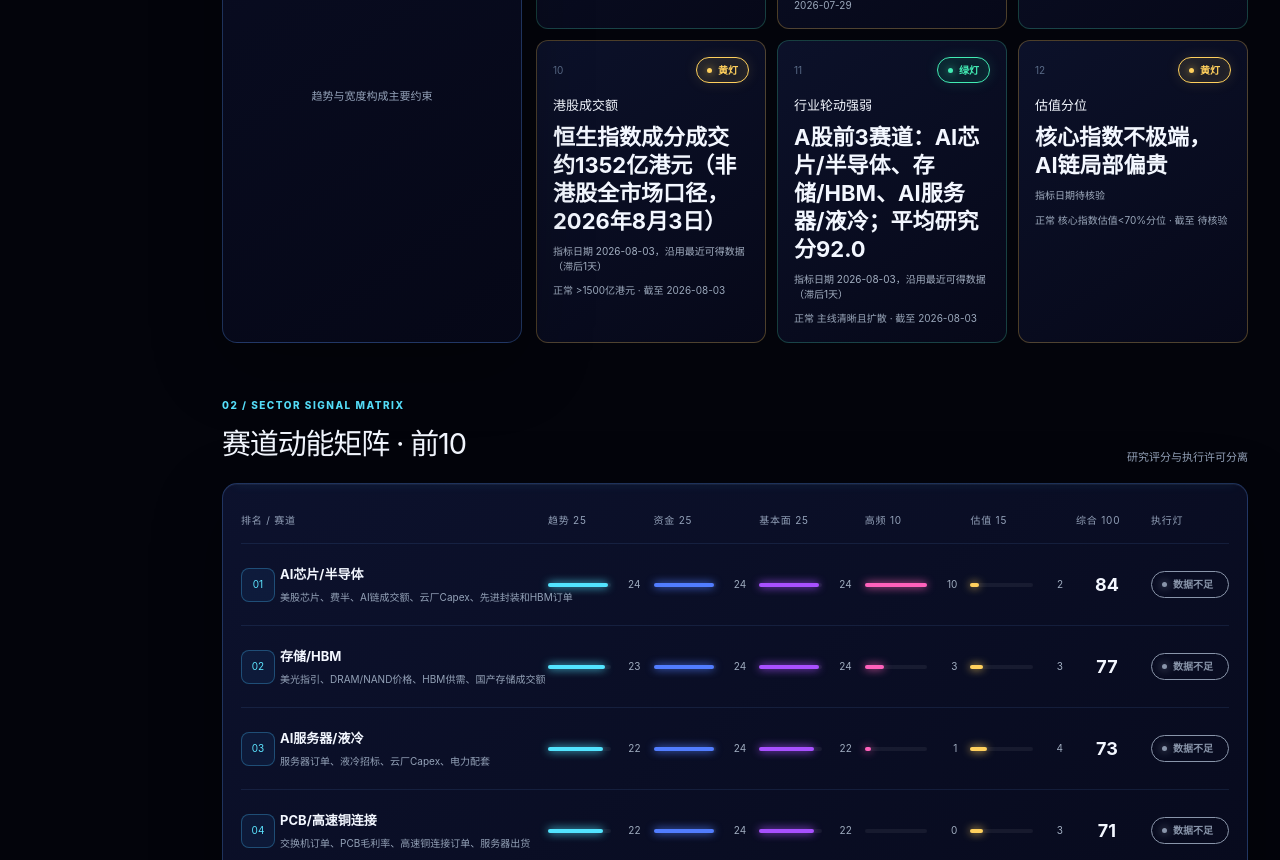
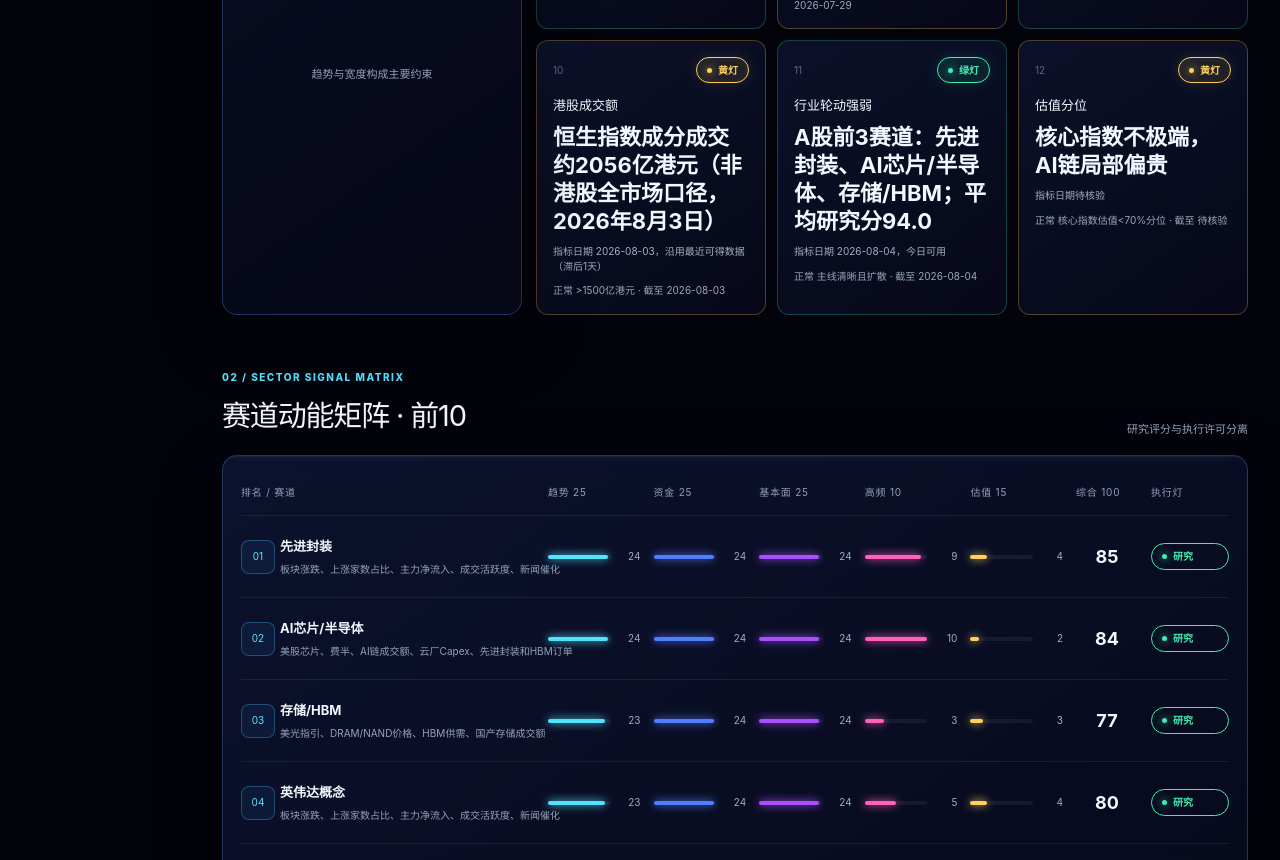
Before and after one commit to judebrisbylg-matthew/investment-market-dashboard, a Next.js app in the folder dashboard/: page /investment-market-dashboard/ in a window 1280 px wide. Shown: the part 1940-2800 px from the top of the page. Built offline with nearby package versions, Linux system fonts and the light colour scheme.

Commit message:
Update daily investment center dashboard

```diff
--- a/dashboard/app/dashboard-data.ts
+++ b/dashboard/app/dashboard-data.ts
@@ -1,10 +1,10 @@
 // Generated from data/market-data.json. Do not edit by hand.
 export const snapshot = {
   "businessDate": "2026-08-04",
-  "generatedAt": "2026-08-04T12:17:26+08:00",
+  "generatedAt": "2026-08-04T14:49:40+08:00",
   "asOf": "2026/8/4 06:15 HKT",
-  "marketGate": "数据不足",
-  "dataHealth": "灰灯",
+  "marketGate": "风险偏高",
+  "dataHealth": "绿灯",
   "coverage": 96,
   "riskScore": 71,
   "lightCounts": {
@@ -19,20 +19,20 @@ export const snapshot = {
     "action": "等待",
     "marketJudgement": "今天结论：黄灯偏防守，7/12只基金走弱，不是普通震荡；先控回撤，暂停加仓。",
     "positionAdvice": "仓位建议：高波动仓位先降速，AI/半导体、PCB、有色等只等放量修复，不补跌。",
-    "needAction": "今日动作：1）停止追高和补跌；2）盯AI芯片/半导体、存储/HBM、AI服务器/液冷能否放量收复；3）核对强弱分化：强项100055(全球科技互联网)日涨4.75%，弱项018896(消费电子)日跌3.71%。",
+    "needAction": "今日动作：1）停止追高和补跌；2）盯先进封装、AI芯片/半导体、存储/HBM能否放量收复；3）核对强弱分化：强项100055(全球科技互联网)日涨4.75%，弱项018896(消费电子)日跌3.71%。",
     "actionReason": "不操作原因：基金端普跌，估值分位、10年期美债收益...仍偏敏感，主线需成交和订单重新确认。",
-    "riskPoint": "主要风险：科技链和高波动资产同步补跌；若成交不足，消费电子/AI终端、机器人/智能制造可能继续拖累组合。",
-    "nextReview": "下次复盘：看AI芯片/半导体、存储/HBM、AI服务器/液冷是否放量止跌，消费电子/AI终端、机器人/智能制造是否继续转弱。"
+    "riskPoint": "主要风险：科技链和高波动资产同步补跌；若成交不足，OLED、东方财富热股可能继续拖累组合。",
+    "nextReview": "下次复盘：看先进封装、AI芯片/半导体、存储/HBM是否放量止跌，OLED、东方财富热股是否继续转弱。"
   },
   "freshness": [
     {
       "name": "风控",
-      "date": "08.03",
+      "date": "08.04",
       "width": 86
     },
     {
       "name": "赛道",
-      "date": "08.03",
+      "date": "08.04",
       "width": 100
     },
     {
@@ -55,8 +55,8 @@ export const snapshot = {
     {
       "code": "01",
       "name": "市场风控",
-      "state": "数据不足",
-      "tone": "green",
+      "state": "风险偏高",
+      "tone": "yellow",
       "desc": "6项预警"
     },
     {
@@ -117,7 +117,7 @@ export const risks = [
   ],
   [
     "美元指数",
-    "DXY约100.02（东方财富美元指数口径，2026年8月3日）",
+    "DXY约100.04（东方财富美元指数口径，2026年8月3日）",
     "green",
     "DXY < 103",
     "指标日期 2026-08-03，沿用最近可得数据（滞后1天）",
@@ -157,7 +157,7 @@ export const risks = [
   ],
   [
     "A股成交额",
-    "沪深两市成交约1.36万亿元（东方财富指数口径，2026年8月3日）",
+    "沪深两市成交约2.09万亿元（东方财富指数口径，2026年8月3日）",
     "green",
     ">1.0万亿",
     "指标日期 2026-08-03，沿用最近可得数据（滞后1天）",
@@ -165,7 +165,7 @@ export const risks = [
   ],
   [
     "港股成交额",
-    "恒生指数成分成交约1352亿港元（非港股全市场口径，2026年8月3日）",
+    "恒生指数成分成交约2056亿港元（非港股全市场口径，2026年8月3日）",
     "yellow",
     ">1500亿港元",
     "指标日期 2026-08-03，沿用最近可得数据（滞后1天）",
@@ -173,11 +173,11 @@ export const risks = [
   ],
   [
     "行业轮动强弱",
-    "A股前3赛道：AI芯片/半导体、存储/HBM、AI服务器/液冷；平均研究分92.0",
+    "A股前3赛道：先进封装、AI芯片/半导体、存储/HBM；平均研究分94.0",
     "green",
     "主线清晰且扩散",
-    "指标日期 2026-08-03，沿用最近可得数据（滞后1天）",
-    "2026-08-03"
+    "指标日期 2026-08-04，今日可用",
+    "2026-08-04"
   ],
   [
     "估值分位",
@@ -191,6 +191,20 @@ export const risks = [
 
 export const sectors = [
   {
+    "name": "先进封装",
+    "score": 85,
+    "trend": 24,
+    "flow": 24,
+    "fundamental": 24,
+    "hf": 9,
+    "value": 4,
+    "research": "green",
+    "execute": "green",
+    "risk": "板块涨跌、上涨家数占比、主力净流入、成交活跃度、新闻催化",
+    "operation": "继续观察",
+    "proxy": "五因子为公开字段透明代理，并非真实资金流或PE。"
+  },
+  {
     "name": "AI芯片/半导体",
     "score": 84,
     "trend": 24,
@@ -199,7 +213,7 @@ export const sectors = [
     "hf": 10,
     "value": 2,
     "research": "green",
-    "execute": "gray",
+    "execute": "green",
     "risk": "美股芯片、费半、AI链成交额、云厂Capex、先进封装和HBM订单",
     "operation": "止盈跟踪",
     "proxy": "五因子为公开字段透明代理，并非真实资金流或PE。"
@@ -213,121 +227,107 @@ export const sectors = [
     "hf": 3,
     "value": 3,
     "research": "green",
-    "execute": "gray",
+    "execute": "green",
     "risk": "美光指引、DRAM/NAND价格、HBM供需、国产存储成交额",
     "operation": "止盈跟踪",
     "proxy": "五因子为公开字段透明代理，并非真实资金流或PE。"
   },
   {
-    "name": "AI服务器/液冷",
-    "score": 73,
-    "trend": 22,
+    "name": "英伟达概念",
+    "score": 80,
+    "trend": 23,
     "flow": 24,
-    "fundamental": 22,
-    "hf": 1,
+    "fundamental": 24,
+    "hf": 5,
     "value": 4,
     "research": "green",
-    "execute": "gray",
-    "risk": "服务器订单、液冷招标、云厂Capex、电力配套",
+    "execute": "green",
+    "risk": "板块涨跌、上涨家数占比、主力净流入、成交活跃度、新闻催化",
     "operation": "继续观察",
     "proxy": "五因子为公开字段透明代理，并非真实资金流或PE。"
   },
   {
-    "name": "PCB/高速铜连接",
-    "score": 71,
-    "trend": 22,
-    "flow": 24,
-    "fundamental": 22,
+    "name": "CPO概念",
+    "score": 64,
+    "trend": 20,
+    "flow": 20,
+    "fundamental": 20,
     "hf": 0,
-    "value": 3,
-    "research": "green",
-    "execute": "gray",
-    "risk": "交换机订单、PCB毛利率、高速铜连接订单、服务器出货",
-    "operation": "止盈跟踪",
-    "proxy": "五因子为公开字段透明代理，并非真实资金流或PE。"
-  },
-  {
-    "name": "光模块/CPO",
-    "score": 71,
-    "trend": 21,
-    "flow": 23,
-    "fundamental": 22,
-    "hf": 1,
     "value": 4,
-    "research": "green",
-    "execute": "gray",
-    "risk": "800G/1.6T订单、云厂资本开支、光模块毛利率",
-    "operation": "止盈跟踪",
-    "proxy": "五因子为公开字段透明代理，并非真实资金流或PE。"
-  },
-  {
-    "name": "消费电子/AI终端",
-    "score": 80,
-    "trend": 20,
-    "flow": 23,
-    "fundamental": 22,
-    "hf": 10,
-    "value": 5,
-    "research": "green",
-    "execute": "gray",
-    "risk": "AI手机/眼镜销量、苹果链订单、端侧AI渗透率",
+    "research": "yellow",
+    "execute": "yellow",
+    "risk": "板块涨跌、上涨家数占比、主力净流入、成交活跃度、新闻催化",
     "operation": "继续观察",
     "proxy": "五因子为公开字段透明代理，并非真实资金流或PE。"
   },
   {
-    "name": "机器人/智能制造",
-    "score": 61,
-    "trend": 18,
+    "name": "OLED",
+    "score": 64,
+    "trend": 20,
     "flow": 20,
-    "fundamental": 18,
+    "fundamental": 20,
     "hf": 0,
-    "value": 5,
+    "value": 4,
     "research": "yellow",
-    "execute": "gray",
-    "risk": "机器人订单、量产进度、设备更新政策、工业自动化数据",
+    "execute": "yellow",
+    "risk": "板块涨跌、上涨家数占比、主力净流入、成交活跃度、新闻催化",
     "operation": "继续观察",
     "proxy": "五因子为公开字段透明代理，并非真实资金流或PE。"
   },
   {
-    "name": "低空经济/军工",
-    "score": 72,
-    "trend": 18,
+    "name": "东方财富热股",
+    "score": 64,
+    "trend": 20,
     "flow": 20,
     "fundamental": 20,
-    "hf": 10,
+    "hf": 0,
     "value": 4,
-    "research": "green",
-    "execute": "gray",
-    "risk": "适航审批、军工订单、低空商业化、无人机交付",
+    "research": "yellow",
+    "execute": "yellow",
+    "risk": "板块涨跌、上涨家数占比、主力净流入、成交活跃度、新闻催化",
     "operation": "继续观察",
     "proxy": "五因子为公开字段透明代理，并非真实资金流或PE。"
   },
   {
-    "name": "有色金属/资源品",
-    "score": 69,
-    "trend": 16,
+    "name": "光纤概念",
+    "score": 64,
+    "trend": 20,
     "flow": 20,
-    "fundamental": 18,
-    "hf": 10,
-    "value": 5,
+    "fundamental": 20,
+    "hf": 0,
+    "value": 4,
     "research": "yellow",
-    "execute": "gray",
-    "risk": "铜价、金价、美元指数、实际利率、库存",
+    "execute": "yellow",
+    "risk": "板块涨跌、上涨家数占比、主力净流入、成交活跃度、新闻催化",
     "operation": "继续观察",
     "proxy": "五因子为公开字段透明代理，并非真实资金流或PE。"
   },
   {
-    "name": "券商/金融科技",
-    "score": 66,
-    "trend": 16,
-    "flow": 19,
-    "fundamental": 18,
-    "hf": 7,
-    "value": 6,
+    "name": "玻璃基板",
+    "score": 64,
+    "trend": 20,
+    "flow": 20,
+    "fundamental": 20,
+    "hf": 0,
+    "value": 4,
     "research": "yellow",
-    "execute": "gray",
-    "risk": "A股成交额、两融余额、券商政策、指数放量",
-    "operation": "观察等待",
+    "execute": "yellow",
+    "risk": "板块涨跌、上涨家数占比、主力净流入、成交活跃度、新闻催化",
+    "operation": "继续观察",
+    "proxy": "五因子为公开字段透明代理，并非真实资金流或PE。"
+  },
+  {
+    "name": "科技风格",
+    "score": 64,
+    "trend": 20,
+    "flow": 20,
+    "fundamental": 20,
+    "hf": 0,
+    "value": 4,
+    "research": "yellow",
+    "execute": "yellow",
+    "risk": "板块涨跌、上涨家数占比、主力净流入、成交活跃度、新闻催化",
+    "operation": "继续观察",
     "proxy": "五因子为公开字段透明代理，并非真实资金流或PE。"
   }
 ] as const;
@@ -352,15 +352,6 @@ export const events = [
     "watch": "美联储官员讲话、10年期美债收益率、实际利率、美元指数、黄金和纳指表现"
   },
   {
-    "title": "中国资产仍受政策、盈利和资金流共同影响，科技制造方向更值得跟踪",
-    "priority": 6,
-    "direction": 0,
-    "confidence": "中高",
-    "source": "公开新闻聚合源",
-    "date": "2026/8/3",
-    "watch": "A股成交额、港股成交额、南向资金、人民币汇率、政策表态和科技制造板块"
-  },
-  {
     "title": "油价与能源供给变量继续影响通胀预期，资源品和风险偏好需同步观察",
     "priority": 6,
     "direction": 1,
@@ -368,6 +359,15 @@ export const events = [
     "source": "公开新闻聚合源",
     "date": "2026/8/3",
     "watch": "布伦特油价、美国原油库存、产油国政策、通胀预期、航空和化工板块"
+  },
+  {
+    "title": "中国资产仍受政策、盈利和资金流共同影响，科技制造方向更值得跟踪",
+    "priority": 5,
+    "direction": 0,
+    "confidence": "中高",
+    "source": "公开新闻聚合源",
+    "date": "2026/8/4",
+    "watch": "A股成交额、港股成交额、南向资金、人民币汇率、政策表态和科技制造板块"
   },
   {
     "title": "人工智能和半导体仍是市场主线，但高估值与拥挤交易需要财报验证",
@@ -441,28 +441,28 @@ export const stocks = [
   {
     "code": "002837",
     "name": "英维克",
-    "sector": "电力 / 数据中心能源",
-    "signal": "gray",
-    "direction": "数据不足",
+    "sector": "电力/数据中心能源",
+    "signal": "red",
+    "direction": "转弱",
     "watch": "能否放量站回20日线并连续2日强于沪深300",
-    "latestPrice": "待核验",
-    "day": "待核验",
-    "fiveDay": "待核验",
-    "marketDate": "待核验",
-    "risk": "待核验"
+    "latestPrice": 46.45,
+    "day": -2.11,
+    "fiveDay": -24.18,
+    "marketDate": "2026-08-03",
+    "risk": "高"
   },
   {
     "code": "002555",
     "name": "三七互娱",
-    "sector": "游戏传媒 / AI应用",
-    "signal": "gray",
-    "direction": "数据不足",
+    "sector": "游戏传媒/AI应用",
+    "signal": "green",
+    "direction": "偏强",
     "watch": "游戏ETF与个股是否同步放量、连续强于沪深300",
-    "latestPrice": "待核验",
-    "day": "待核验",
-    "fiveDay": "待核验",
-    "marketDate": "待核验",
-    "risk": "待核验"
+    "latestPrice": 19.99,
+    "day": 0.4,
+    "fiveDay": 8.29,
+    "marketDate": "2026-08-03",
+    "risk": "低"
   }
 ] as const;
 
```
Also changed, not shown: 2 other files (tests, documents, lock files or other folders).
